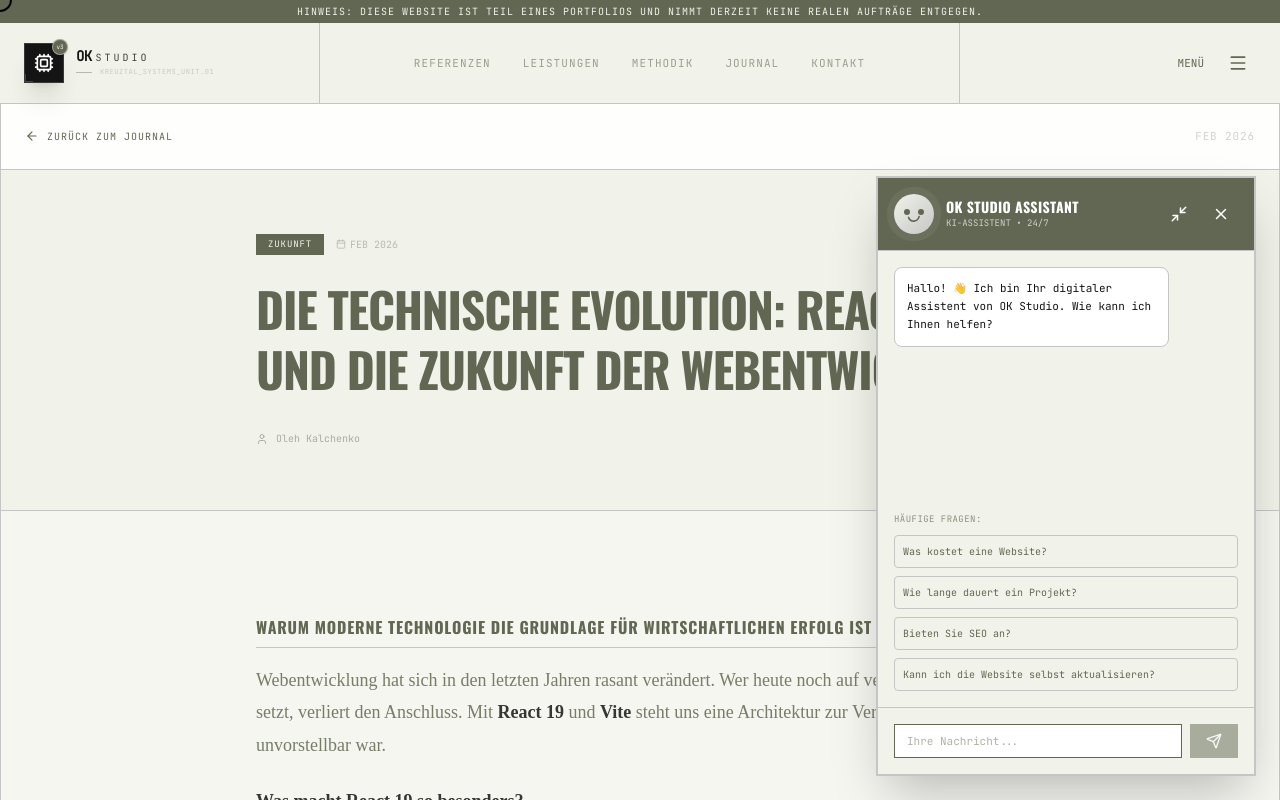
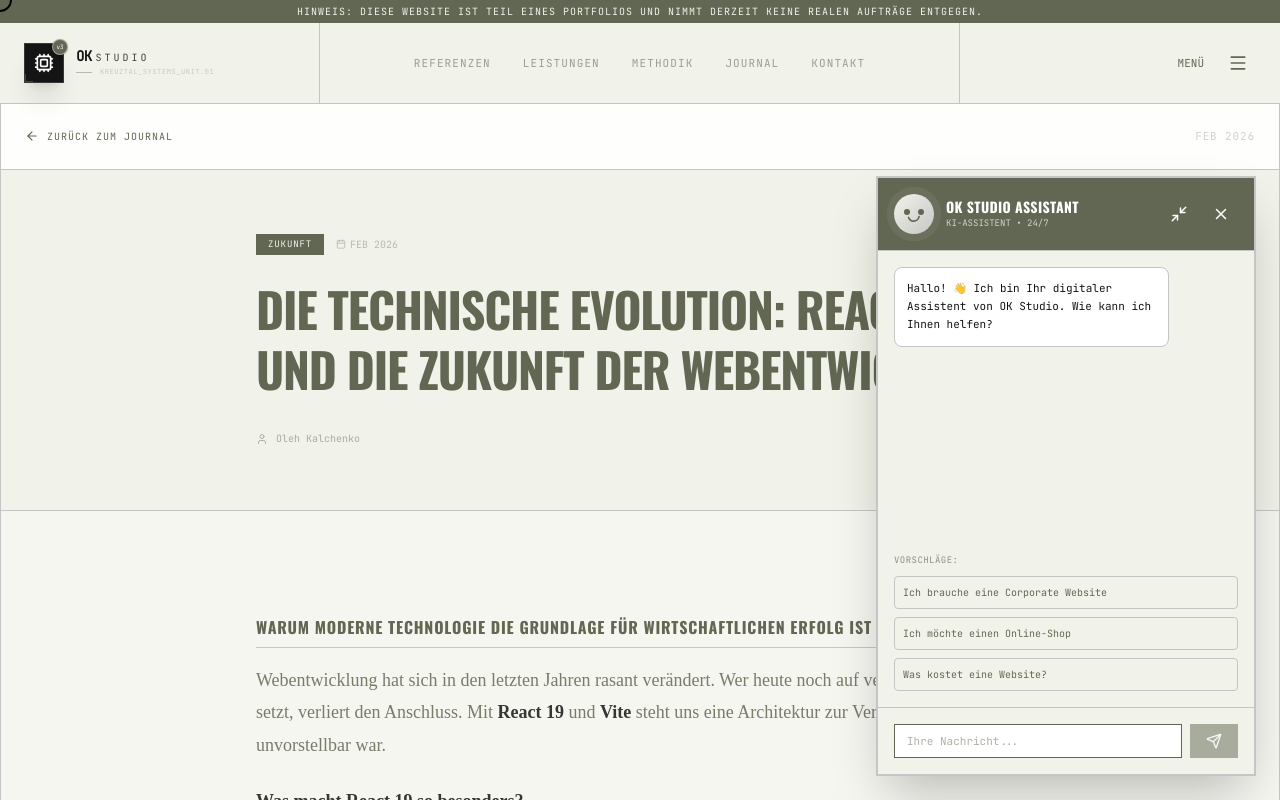
Before and after one commit to Tor2024/OK-STUDIO, a React (Vite) app: page /insights/die-technische-evolution-react-19-und-die-zukunft-der-webentwicklung in a window 1280 px wide. Both pictures are taken after a click on the button 1224 px from the left and 744 px from the top of the page. Shown: the top 800 px of the page. Built offline with nearby package versions, Linux system fonts and the light colour scheme; a web font is replaced by a local one.

Commit message:
Динамические подсказки на всех этапах диалога - меняются от старта до финала, ведут к заказу

```diff
--- a/src/components/AIChatbot.tsx
+++ b/src/components/AIChatbot.tsx
@@ -135,6 +135,95 @@ export default function AIChatbot() {
   const handleQuickReply = (text: string) => {
     setInputText(text);
     setTimeout(() => handleSendMessage(), 100);
+  };
+
+  // Динамические подсказки в зависимости от этапа диалога
+  const getSuggestedQuestions = () => {
+    const messageCount = messages.filter(m => m.sender === 'user').length;
+    const lastBotMessage = [...messages].reverse().find(m => m.sender === 'bot')?.text.toLowerCase() || '';
+
+    const suggestions = {
+      de: {
+        start: [
+          'Ich brauche eine Corporate Website',
+          'Ich möchte einen Online-Shop',
+          'Was kostet eine Website?'
+        ],
+        features: [
+          'Ich brauche Online-Buchung',
+          'Mit Zahlungsfunktion',
+          'Blog und Kontaktformular'
+        ],
+        design: [
+          'Modern und minimalistisch',
+          'Ich habe Referenz-Websites',
+          'Wie läuft der Design-Prozess?'
+        ],
+        final: [
+          'Was sind die nächsten Schritte?',
+          'Wie lange dauert das?',
+          'Wann kann ich ein Angebot bekommen?'
+        ]
+      },
+      ru: {
+        start: [
+          'Мне нужен корпоративный сайт',
+          'Хочу интернет-магазин',
+          'Сколько стоит сайт?'
+        ],
+        features: [
+          'Нужна онлайн-запись',
+          'С оплатой онлайн',
+          'Блог и форма контакта'
+        ],
+        design: [
+          'Современный минималистичный',
+          'У меня есть примеры сайтов',
+          'Как проходит процесс дизайна?'
+        ],
+        final: [
+          'Какие следующие шаги?',
+          'Сколько времени займет?',
+          'Когда получу предложение?'
+        ]
+      },
+      en: {
+        start: [
+          'I need a corporate website',
+          'I want an online shop',
+          'How much does a website cost?'
+        ],
+        features: [
+          'I need online booking',
+          'With payment integration',
+          'Blog and contact form'
+        ],
+        design: [
+          'Modern and minimalist',
+          'I have reference websites',
+          'How does the design process work?'
+        ],
+        final: [
+          'What are the next steps?',
+          'How long will it take?',
+          'When can I get a quote?'
+        ]
+      }
+    };
+
+    // Определяем этап диалога
+    if (messageCount === 0) return suggestions[language].start;
+    if (messageCount <= 2 || lastBotMessage.includes('funktion') || lastBotMessage.includes('функци') || lastBotMessage.includes('feature')) {
+      return suggestions[language].features;
+    }
+    if (messageCount <= 4 || lastBotMessage.includes('design') || lastBotMessage.includes('дизайн')) {
+      return suggestions[language].design;
+    }
+    if (messageCount > 4 || lastBotMessage.includes('zusammenfassung') || lastBotMessage.includes('резюме') || lastBotMessage.includes('summary')) {
+      return suggestions[language].final;
+    }
+
+    return suggestions[language].features; // По умолчанию
   };
 
   // Не показывать если отключен в настройках
@@ -448,19 +537,19 @@ export default function AIChatbot() {
                   <div ref={messagesEndRef} />
                 </div>
 
-                {/* Quick Replies */}
-                {messages.length === 1 && settings.quickReplies && (
+                {/* Quick Replies - динамические подсказки */}
+                {!isTyping && messages.length > 0 && messages.length < 15 && (
                   <div className="p-4 pt-0 space-y-2">
                     <p className="font-mono text-[9px] text-[#616752]/70 uppercase tracking-wider mb-2">
-                      Häufige Fragen:
+                      {language === 'de' ? 'Vorschläge:' : language === 'ru' ? 'Подсказки:' : 'Suggestions:'}
                     </p>
-                    {settings.quickReplies[language]?.map((reply: string, idx: number) => (
+                    {getSuggestedQuestions().map((question: string, idx: number) => (
                       <button
                         key={idx}
-                        onClick={() => handleQuickReply(reply)}
+                        onClick={() => handleQuickReply(question)}
                         className="w-full text-left p-2 border border-[#C5C5C5] hover:bg-[#616752] hover:text-white transition-colors font-mono text-[10px] rounded"
                       >
-                        {reply}
+                        {question}
                       </button>
                     ))}
                   </div>
```
